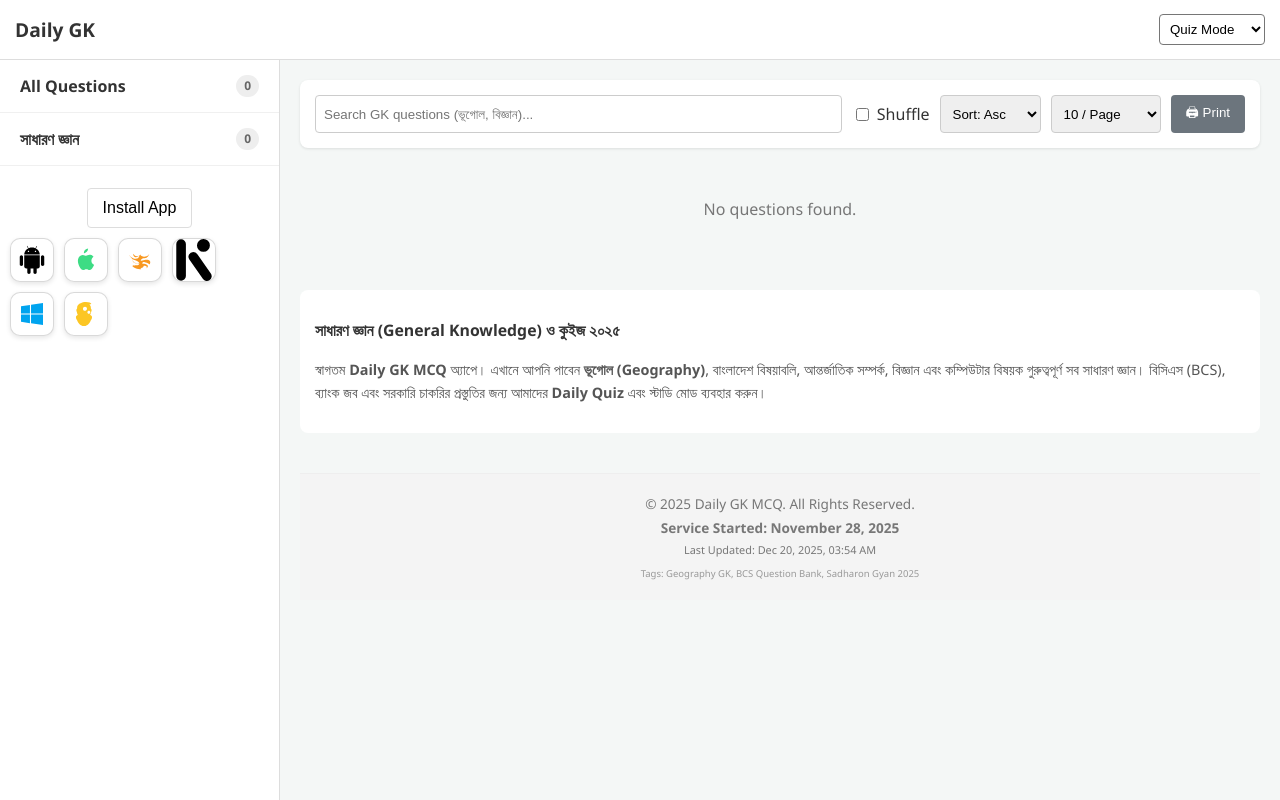
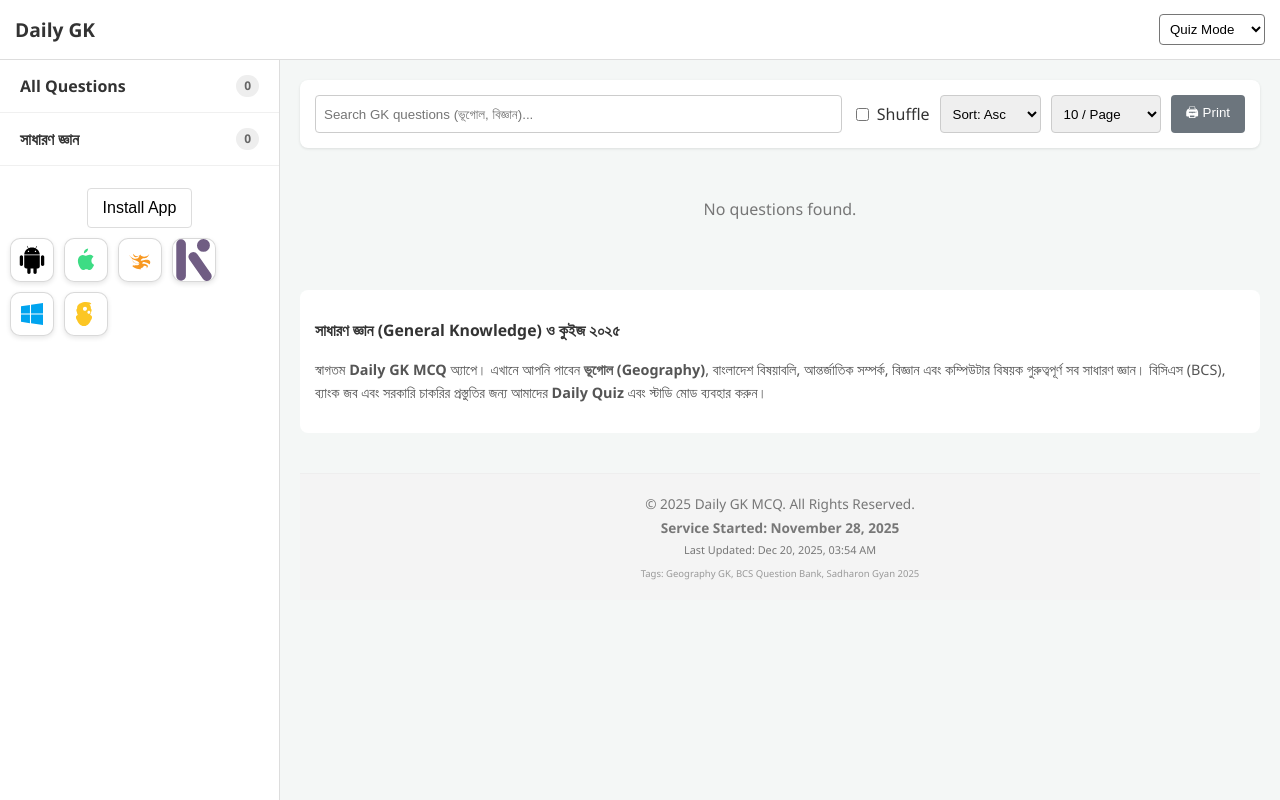
Before and after one commit to shifat100/daily-gk, a plain HTML site: page index.html in a window 1280 px wide. Drawn offline with Linux system fonts and the light colour scheme; no server answers.

Commit message:
Update index.html

```diff
--- a/index.html
+++ b/index.html
@@ -115,7 +115,7 @@
 
     <!-- 4. KaiOS -->
     <a href="https://www.kaiostech.com/store/" target="_blank" title="KaiOS Store" style="display: flex; justify-content: center; align-items: center; width: 44px; height: 44px; background: rgba(255,255,255,0.1); border: 1px solid rgba(128,128,128,0.3); border-radius: 10px; text-decoration: none; color: #6f02b5; box-shadow: 0 2px 5px rgba(0,0,0,0.1);">
-        <svg fill="#000000" width="800px" height="800px" viewBox="0 0 24 24" role="img" xmlns="http://www.w3.org/2000/svg"><path d="M17.342 0a3.674 3.674 0 0 0-3.647 3.674 3.673 3.673 0 0 0 3.673 3.673A3.674 3.674 0 1 0 17.342 0zM4.623.16a2.746 2.746 0 0 0-2.747 2.747v18.167a2.747 2.747 0 1 0 5.494 0V2.907A2.749 2.749 0 0 0 4.623.16zm6.95 7.208a2.729 2.729 0 0 0-2.237 4.294l7.81 11.155a2.729 2.729 0 1 0 4.471-3.131L13.807 8.53a2.729 2.729 0 0 0-2.234-1.163z"/></svg>
+        <svg fill="#705D83" width="800px" height="800px" viewBox="0 0 24 24" role="img" xmlns="http://www.w3.org/2000/svg"><path d="M17.342 0a3.674 3.674 0 0 0-3.647 3.674 3.673 3.673 0 0 0 3.673 3.673A3.674 3.674 0 1 0 17.342 0zM4.623.16a2.746 2.746 0 0 0-2.747 2.747v18.167a2.747 2.747 0 1 0 5.494 0V2.907A2.749 2.749 0 0 0 4.623.16zm6.95 7.208a2.729 2.729 0 0 0-2.237 4.294l7.81 11.155a2.729 2.729 0 1 0 4.471-3.131L13.807 8.53a2.729 2.729 0 0 0-2.234-1.163z"/></svg>
     </a>
 
     <!-- 5. Windows -->
```
